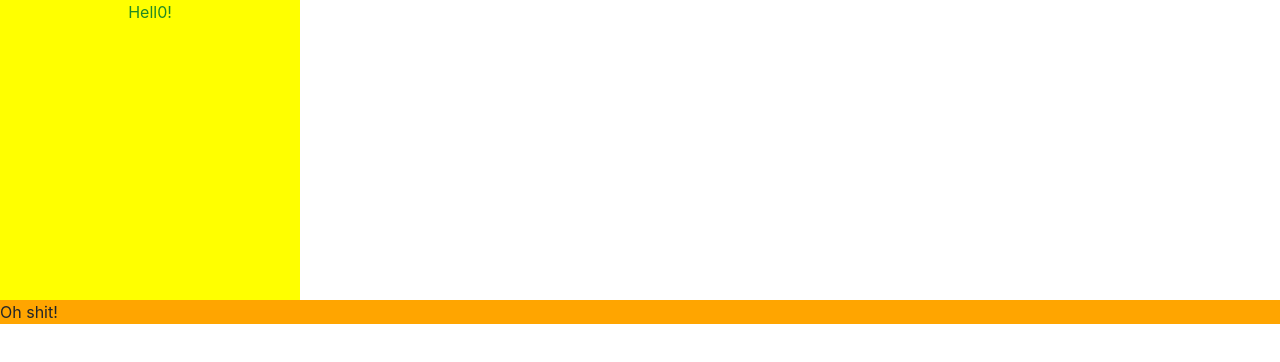
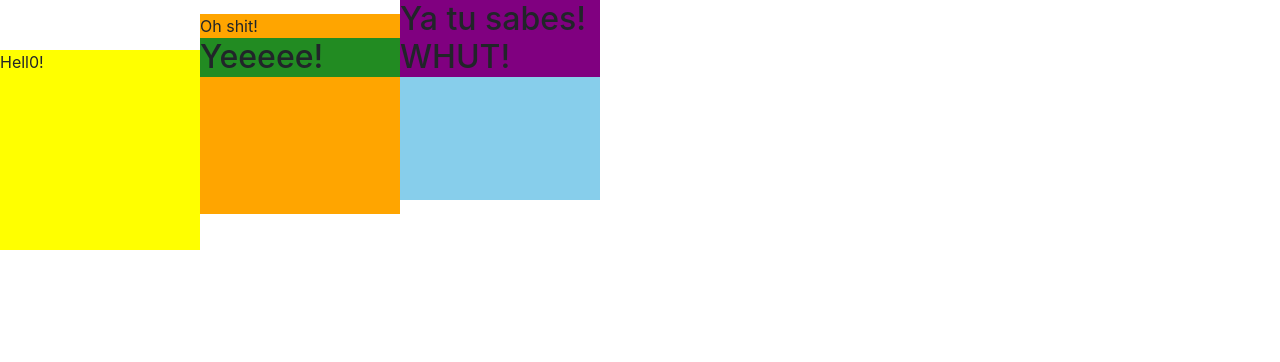
Before and after one commit to OsDServel/week08excersize, a plain HTML site: page index.html in a window 1280 px wide. Drawn offline with nearby package versions, Linux system fonts and the light colour scheme.

Commit message:
week08Exercise

```diff
--- a/css/main.css
+++ b/css/main.css
@@ -1,14 +1,28 @@
 .one  {
-	color: forestgreen;
 	background-color: black;
-	text-align: center;
 }
 
 .two {
-	width: 300px;
-	height: 300px;
+	width: 200px;
+	height: 200px;
 }
 
-#three {
+#idUno {
 	background-color: orange;
+	width: 200px;
+	height: 200px;
+	border: 5px pink;
 }
+
+#idDos {
+	background-color: skyblue;
+	width: 200px;
+	height: 200px;
+}
+
+
+
+
+.two, #idUno, #idDos {
+	display: inline-block;
+}
--- a/js/main.js
+++ b/js/main.js
@@ -1,19 +1,46 @@
-// var getDiv = document.getElementById("myDiv");
-var myDiv = document.createElement("div")
-// var div = getElementById.add("myDiv")
+//FIRST DIV SECTION
+var myDiv = document.createElement("div");
+document.body.appendChild(myDiv);
 myDiv.innerText = "Hell0!"
-
 myDiv.classList.add("one");
-
 myDiv.classList.add("two");
-
-document.body.appendChild(myDiv);
-
 myDiv.style.backgroundColor = "yellow";
 
-var myDivToo = document.createElement("div")
 
-myDivToo.id = "three"
-document.body.appendChild(myDivToo)
-myDivToo.innerText = "Oh shit!"
-// document.getElementById("myDivToo").id = "three"
+
+//SECOND DIV SECTION (8+)
+var myDivToo = document.createElement("div");
+document.body.appendChild(myDivToo);
+myDivToo.textContent = "Oh shit!";
+myDivToo.id = "idUno";
+
+//FIRST H1 SECTION (9+)
+var myH1Uno = document.createElement("h2");
+myDivToo.appendChild(myH1Uno);
+myH1Uno.textContent = "Yeeeee!";
+myH1Uno.style.backgroundColor = "forestgreen";
+
+
+
+//THIRD DIV SECTION (12+)
+var myDivTres = document.createElement("div");
+myDivTres.id = "idDos"
+	//ADDING DIV TO DOCUMENT BODY TO CHECK IF IT FUNCTIONS
+document.body.appendChild(myDivTres);
+
+//SECOND H1 SECTION (13+)
+var myH1Dos = document.createElement("h2");
+	//ADDING H1 TEXT FOR VISIBILITY
+myH1Dos.textContent = "Ya tu sabes!"
+	//ADDING H1 BACKGROUND COLOR FOR VISIBILITY
+myH1Dos.style.backgroundColor = "purple";
+
+var textN = document.createTextNode(" WHUT!");
+
+myH1Dos.appendChild(textN)
+myDivTres.appendChild(myH1Dos);
+
+
+// textN.appendChild(myH1Dos);
+
+// myH1Dos.appendChild(myDivTre);
```
